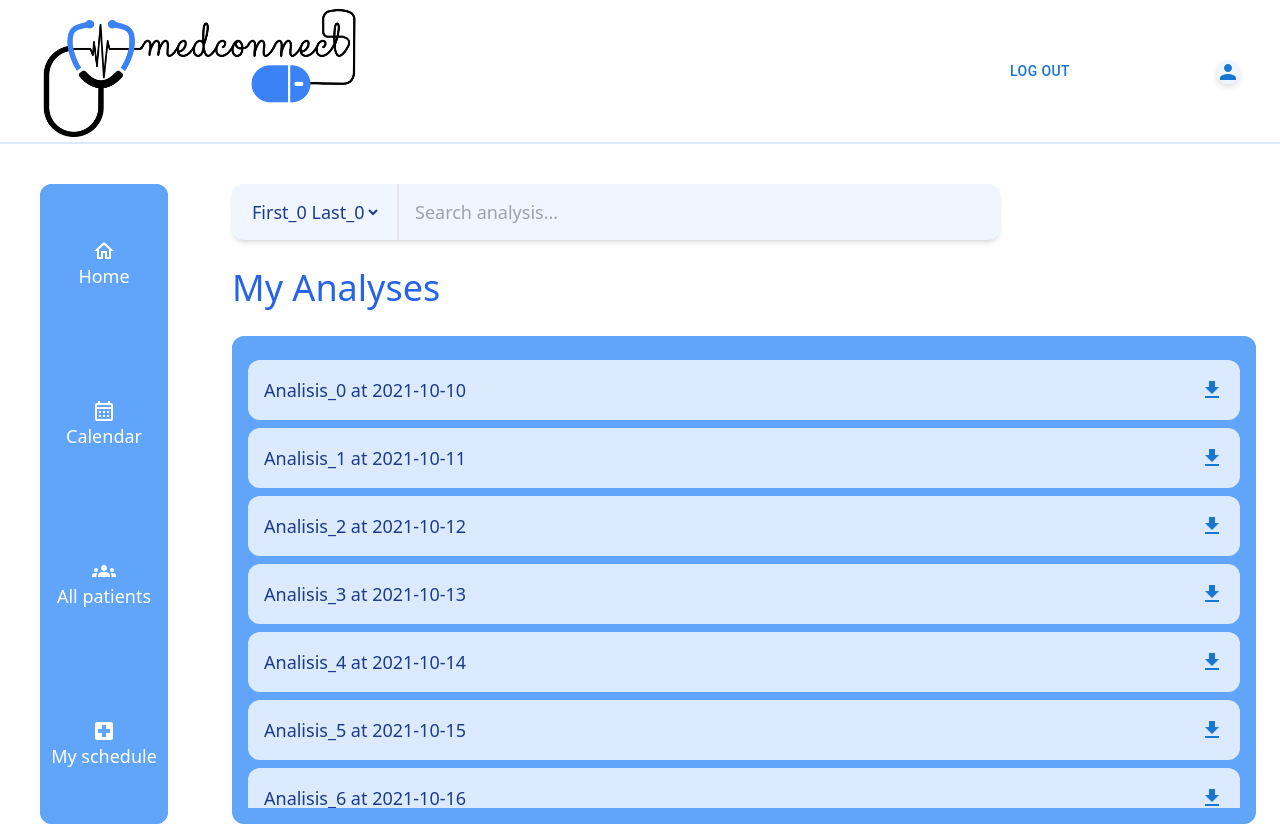
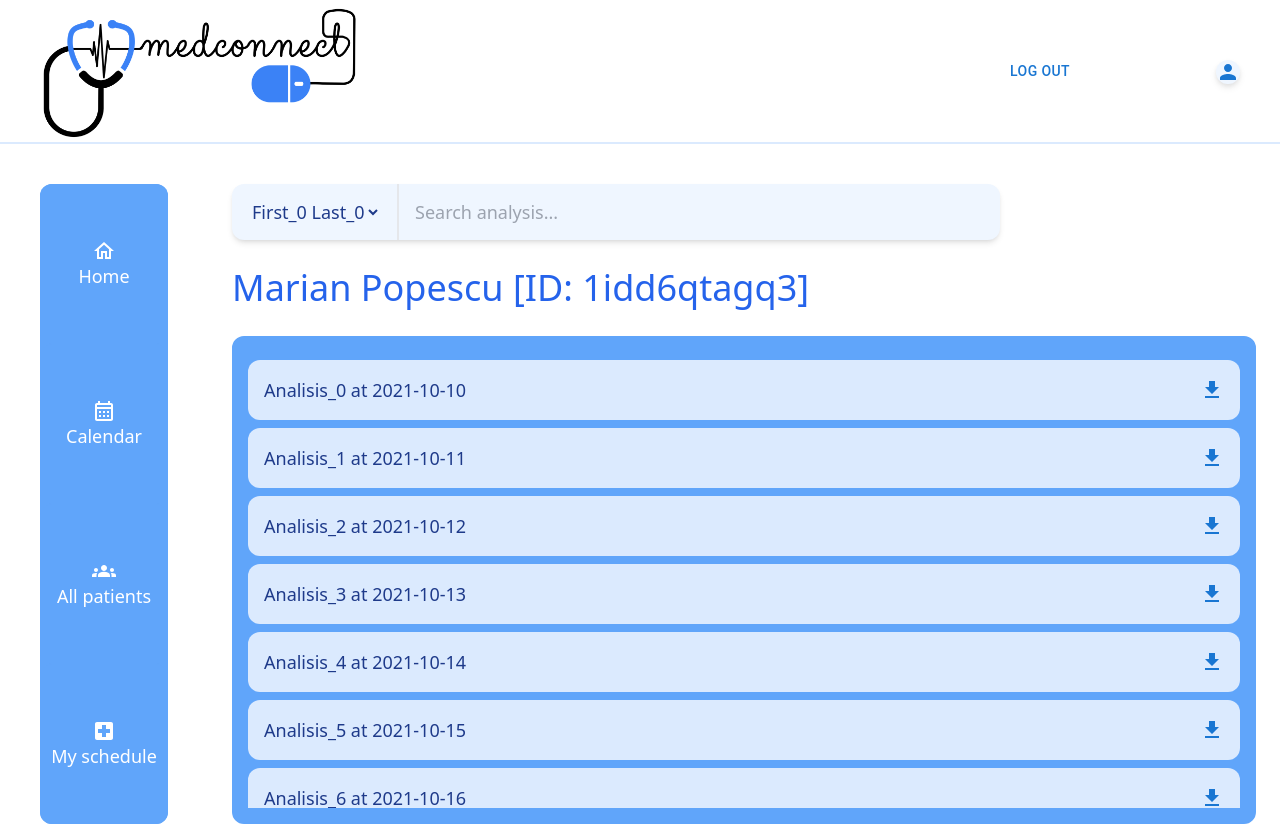
Before and after one commit to LucaStefan112/MedConnect, a Next.js app: page /analyses in a window 1280 px wide. Built offline with nearby package versions, Linux system fonts and the light colour scheme.

Commit message:
Changed the name+id presentation on analyses page.

```diff
--- a/pages/analyses/index.tsx
+++ b/pages/analyses/index.tsx
@@ -41,7 +41,7 @@ export default function Analyses() {
         <SearchBar placeholder='Search analysis...' />
       </div>
       <p className='text-4xl mt-7 mb-7 text-blue-600 w-full'>
-        My Analyses
+        Marian Popescu [ID: 1idd6qtagq3]
       </p>
       <VerticalList className='analyses_list_max_height'
         list= {
```
